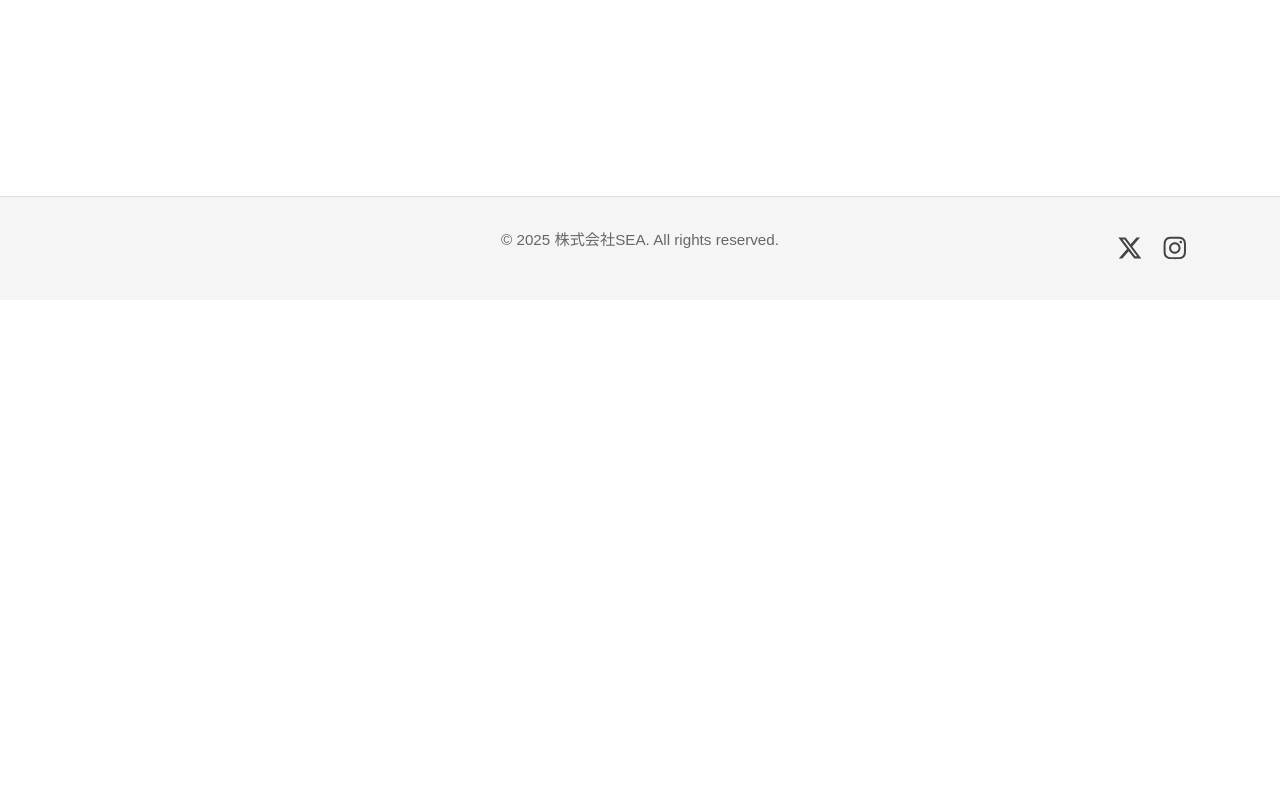
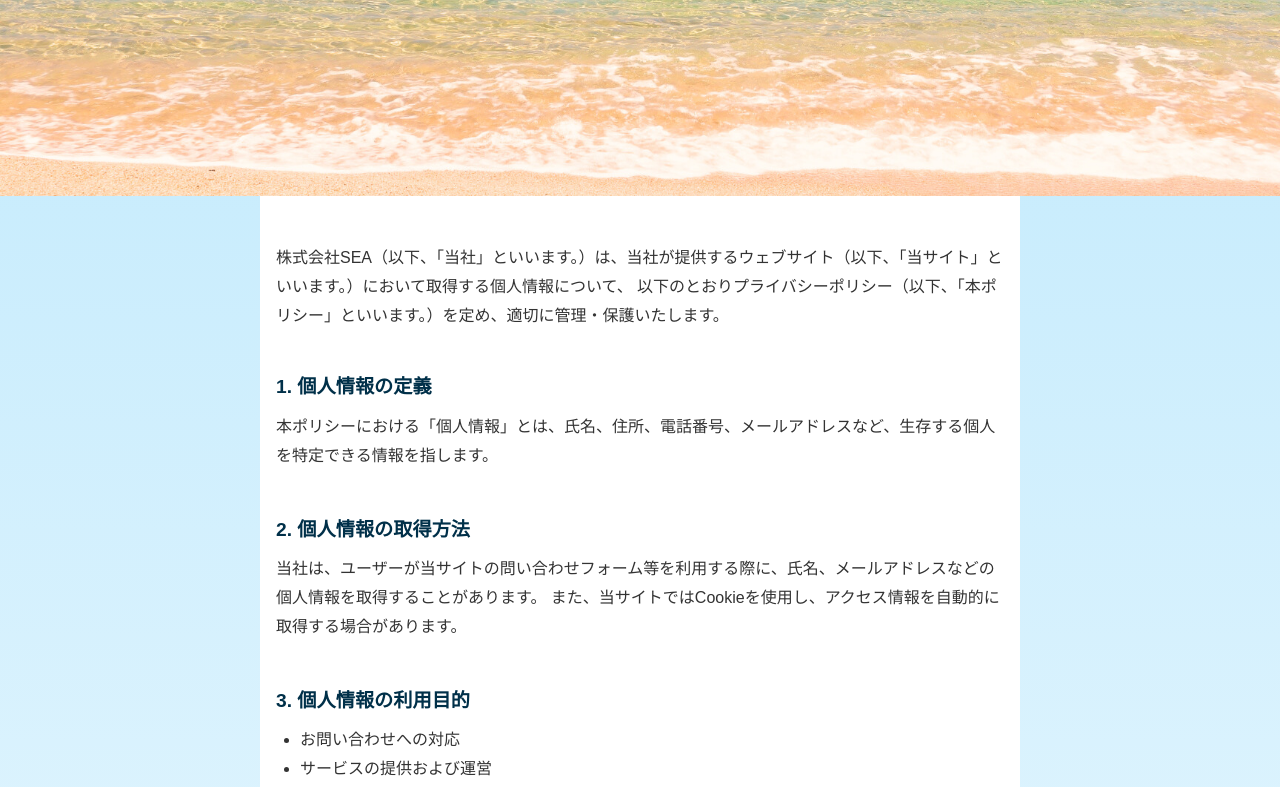
Before and after one commit to sea-four/-SEA-Corporate-Site, a Next.js app: page /company/PrivacyPolicy in a window 1280 px wide. Before the commit this address had no page. Shown: the part 604-1391 px from the top of the page. Before the commit the page ends 904 px from the top, so only its background shows below. Built offline with nearby package versions, Linux system fonts and the light colour scheme.

Commit message:
#20 プライバシーポリシーの作成

```diff
--- /dev/null
+++ b/src/app/company/PrivacyPolicy/page.tsx
@@ -0,0 +1,15 @@
+import Hero from "@/components/Hero/Hero";
+import PrivacyPolicy from "@/components/PrivacyPolicy/PrivacyPolicy";
+import { IMAGE_PASH } from "@/consts/common/imagePass";
+
+export default function PrivacyPage() {
+  return (
+    <main>
+      <Hero
+        companyName={"プライバシーポリシー"}
+        backgroundImageUrl={IMAGE_PASH.HOME.HERO}
+      />
+      <PrivacyPolicy />
+    </main>
+  );
+}
--- a/src/components/Header/Header.tsx
+++ b/src/components/Header/Header.tsx
@@ -1,10 +1,10 @@
 "use client";
 
-import Link from "next/link";
-import { useState, useRef, useEffect } from "react";
-import Image from "next/image";
 import styles from "@/components/Header/header.module.css";
 import { SEA_COMMON } from "@/consts/common/text";
+import Image from "next/image";
+import Link from "next/link";
+import { useEffect, useRef, useState } from "react";
 
 export default function Header() {
   const [isOpen, setIsOpen] = useState(false);
@@ -70,7 +70,10 @@ export default function Header() {
                 <Link href="/company/profile" className={styles.dropdownItem}>
                   会社概要
                 </Link>
-                <Link href="/company/privacy" className={styles.dropdownItem}>
+                <Link
+                  href="/company/PrivacyPolicy"
+                  className={styles.dropdownItem}
+                >
                   プライバシーポリシー
                 </Link>
               </div>
--- /dev/null
+++ b/src/components/PrivacyPolicy/PrivacyPolicy.module.css
@@ -0,0 +1,62 @@
+.policySection {
+  max-width: 760px;
+  margin: 0 auto;
+  padding: 48px 16px;
+  line-height: 1.8;
+  color: #333;
+  background-color: #fff;
+}
+
+.intro {
+  margin-bottom: 40px;
+}
+
+.heading {
+  font-size: 2rem;
+  font-weight: bold;
+  margin-bottom: 32px;
+  color: #0077be;
+  text-align: center;
+}
+
+.item {
+  margin-bottom: 42px;
+}
+
+.item h2 {
+  font-size: 1.2rem;
+  font-weight: bold;
+  margin-bottom: 8px;
+  color: #003049;
+}
+
+.item p,
+.item ul {
+  font-size: 1rem;
+}
+
+.item ul {
+  padding-left: 1.5rem;
+  list-style-type: disc;
+}
+
+/* ===== モバイル対応 (画面幅640px以下) ===== */
+@media screen and (max-width: 640px) {
+  .policySection {
+    padding: 32px 12px;
+  }
+
+  .heading {
+    font-size: 1.5rem;
+    margin-bottom: 24px;
+  }
+
+  .item h2 {
+    font-size: 1.05rem;
+  }
+
+  .item p,
+  .item ul {
+    font-size: 0.95rem;
+  }
+}
--- /dev/null
+++ b/src/components/PrivacyPolicy/PrivacyPolicy.tsx
@@ -0,0 +1,99 @@
+// components/PrivacyPolicy/PrivacyPolicy.tsx
+import styles from "@/components/PrivacyPolicy/PrivacyPolicy.module.css";
+
+export default function PrivacyPolicy() {
+  return (
+    <section className={styles.policySection}>
+      <p className={styles.intro}>
+        株式会社SEA（以下、「当社」といいます。）は、当社が提供するウェブサイト（以下、「当サイト」といいます。）において取得する個人情報について、
+        以下のとおりプライバシーポリシー（以下、「本ポリシー」といいます。）を定め、適切に管理・保護いたします。
+      </p>
+
+      <div className={styles.item}>
+        <h2>1. 個人情報の定義</h2>
+        <p>
+          本ポリシーにおける「個人情報」とは、氏名、住所、電話番号、メールアドレスなど、生存する個人を特定できる情報を指します。
+        </p>
+      </div>
+
+      <div className={styles.item}>
+        <h2>2. 個人情報の取得方法</h2>
+        <p>
+          当社は、ユーザーが当サイトの問い合わせフォーム等を利用する際に、氏名、メールアドレスなどの個人情報を取得することがあります。
+          また、当サイトではCookieを使用し、アクセス情報を自動的に取得する場合があります。
+        </p>
+      </div>
+
+      <div className={styles.item}>
+        <h2>3. 個人情報の利用目的</h2>
+        <ul>
+          <li>お問い合わせへの対応</li>
+          <li>サービスの提供および運営</li>
+          <li>サイトの改善・品質向上のための分析</li>
+          <li>ご本人確認および不正利用の防止</li>
+        </ul>
+      </div>
+
+      <div className={styles.item}>
+        <h2>4. 個人情報の第三者提供</h2>
+        <p>
+          当社は、法令に基づく場合を除き、ご本人の同意なく個人情報を第三者に提供いたしません。
+        </p>
+      </div>
+
+      <div className={styles.item}>
+        <h2>5. 個人情報の管理</h2>
+        <p>
+          当社は、取得した個人情報の漏洩、滅失または毀損の防止、その他の安全管理のために、適切な措置を講じます。
+        </p>
+      </div>
+
+      <div className={styles.item}>
+        <h2>6. 個人情報の外部委託</h2>
+        <p>
+          当社は、個人情報の取扱いの一部を外部に委託することがあります。
+          その際は、委託先に対して必要かつ適切な監督を行います。
+        </p>
+      </div>
+
+      <div className={styles.item}>
+        <h2>7. 個人情報の開示・訂正・削除等の請求</h2>
+        <p>
+          ご本人から個人情報の開示・訂正・削除・利用停止等を希望される場合には、下記のお問い合わせ先までご連絡ください。
+          ご本人確認の上、適切に対応いたします。
+        </p>
+      </div>
+
+      <div className={styles.item}>
+        <h2>8. Cookie等の使用について</h2>
+        <p>
+          当サイトでは、Google Analyticsなどのアクセス解析ツールを利用しており、
+          Cookieを通じてユーザーのアクセス情報を収集することがあります。
+          収集される情報は匿名であり、個人を特定するものではありません。
+          Cookieの使用を望まない場合は、ブラウザの設定で無効にすることができます。
+        </p>
+      </div>
+
+      <div className={styles.item}>
+        <h2>9. プライバシーポリシーの変更について</h2>
+        <p>
+          本ポリシーの内容は、必要に応じて予告なく変更されることがあります。
+          変更後の内容は、本ページに掲載された時点で効力を生じるものとします。
+        </p>
+      </div>
+
+      <div className={styles.item}>
+        <h2>10. お問い合わせ窓口</h2>
+        <p>
+          【会社名】株式会社SEA
+          <br />
+          【住所】〒141-0022 東京都品川区3丁目21番6号
+          <br />
+          【メールアドレス】（記載を希望される場合は入力）
+          <br />
+          【電話番号】03-1234-567
+        </p>
+      </div>
+    </section>
+  );
+}
```
